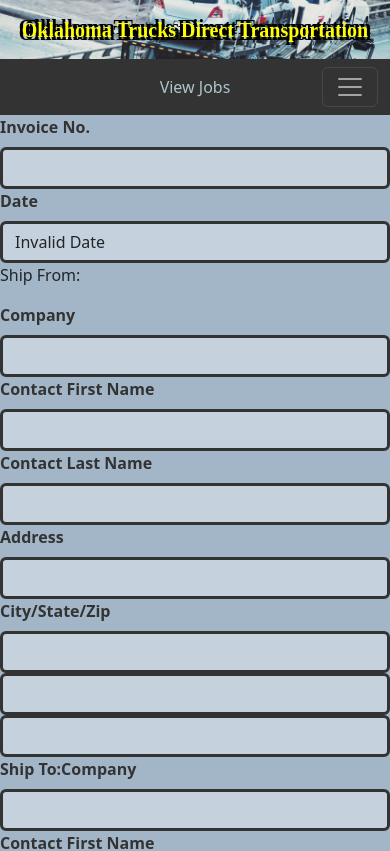
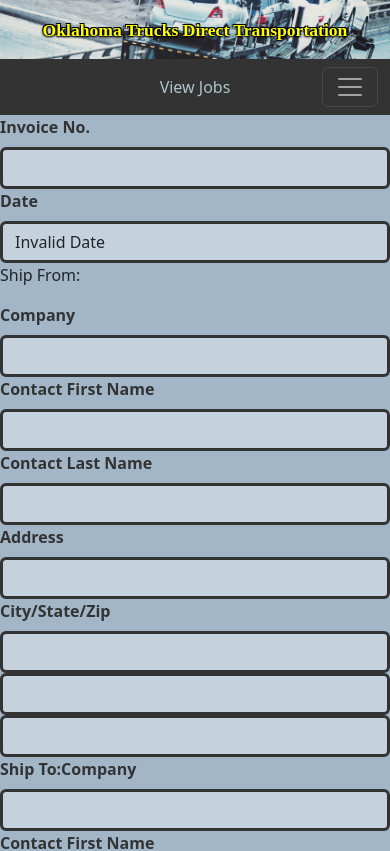
Before and after one commit to HighItsKy/CSCI441-GroupProject, a React (Create React App) app in the folder transportapp/: page / in a window 390 px wide. Shown: the top 851 px of the page. Built offline with nearby package versions, Linux system fonts and the light colour scheme; no server answers.

Commit message:
CSS for responsive navbar

```diff
--- a/transportapp/src/index.css
+++ b/transportapp/src/index.css
@@ -37,7 +37,7 @@
   	background-color: rgba(0,0,0, 0); /* Black w/opacity/see-through */
   	color: #acc6cb;
   	font-family: 'Eczar', 'Times New Roman', sans-serif;
-	text-shadow: -3px -3px 0 #000, 3px -3px 0 #000, -3px 3px 0 #000, 3px 3px 0 #000; /*Lines the text with black to create a shadow effect*/
+	text-shadow: -3px -3px 0 #000, 0   -3px 0 #000, 3px -3px 0 #000, 3px 0 0 #000, 3px  3px 0 #000, 0 3px 0 #000, -3px  3px 0 #000, -3px  0   0 #000; /*Lines the text with black to create a shadow effect*/
 	font-weight: bolder;
 	font-size: 50px;
 }
@@ -61,12 +61,9 @@
 	color: white !important;
 }
 
-/*Vertical bar for Manage Users section KEEP?*/
-.vl {
-	border-left: 6px solid green;
-	height: 500px;
-  }
-
+Nav div{
+	background-color: #333 !important;
+}
 
 /*Customizes the form styles for Manage Users, etc*/
 .form-control{
@@ -187,8 +184,6 @@
 	padding-top: 2%;
 }
 
-
-
 body h1 a{
 	color: #333;
 }
@@ -198,12 +193,12 @@
 	justify-content: center;
 }
 
-
 /* On all screen types with a window width of between 1024px and 1280px:
 Nest Hub, Nest Hub Max*/
 @media all and (min-width: 1024px) and (max-width: 1280px){
 	.overlay-text{
 		font-size: 50px;
+		color: red;
 	}
 	nav a{
 		font-size: 250%;
@@ -226,7 +221,9 @@
 @media all and (orientation: portrait){
 	.overlay-text{
 		color: yellow;
-		font-size: 20px;
+		font-size: 110%;
+		text-align: center;
+		text-shadow: -1px 1px 2px #000, 1px 1px 2px #000, 1px -1px 0 #000, -1px -1px 0 #000; /*Lines the text with black to create a shadow effect*/
 	}
 	ul{
 		padding: 50px 50px; /*Makes the nav bar a little thicker*/
@@ -239,11 +236,10 @@
 	padding-left: 50px;
 	padding-right: 50px;
 	font-size: 400%;
-}
-
-body h1{
-	font-size: 275%;
-}
+	}
+	body h1{
+		font-size: 275%;
+	}
 	/*Fills the extra space from an iPad Air with the same background color*/
 	body{
 		background-color: #a2b6c8 !important;
@@ -256,3 +252,17 @@
 		padding-right: 1px;
 	}
 }
+
+@media all and (min-width: 600px) and (max-width: 1024px){
+	.overlay-text{
+		font-size: 40px;
+		color: green;
+	}
+}
+
+@media all and (min-width: 0px) and (max-width: 280px){
+	.overlay-text{
+		font-size: 15px;
+		color: pink;
+	}
+}
```
